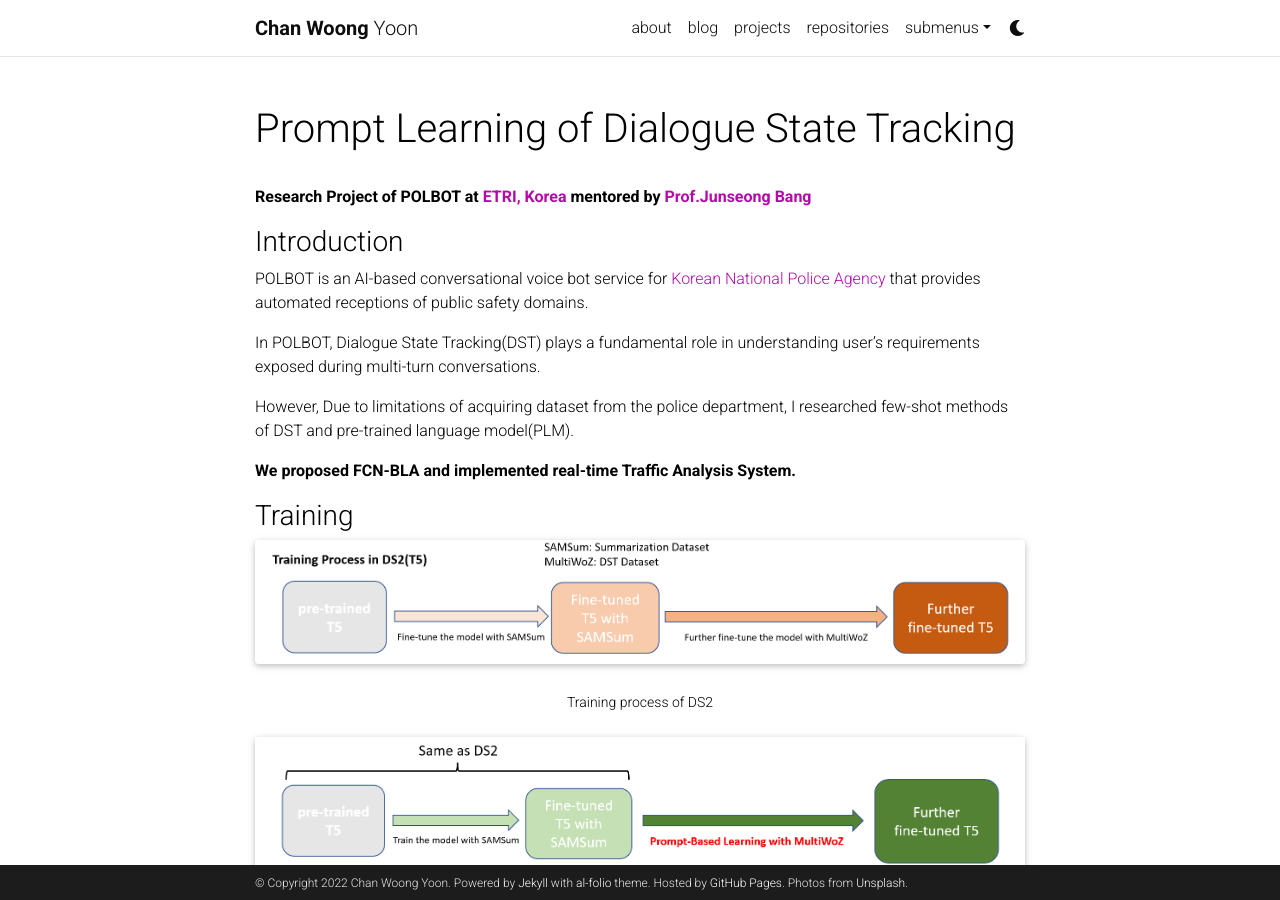
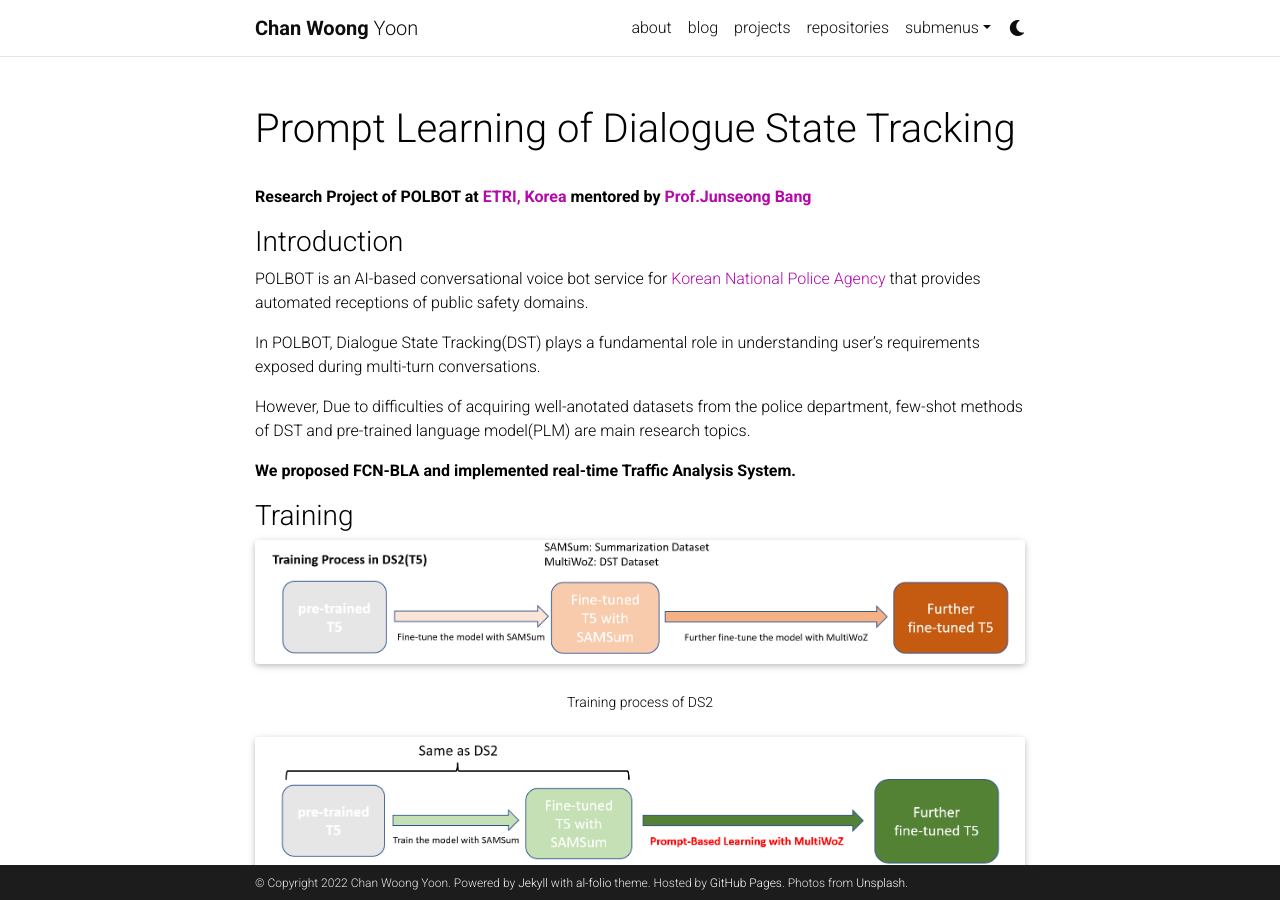
Before and after one commit to qicqock/qicqock.github.io, a Jekyll site: the page built from _projects/1_project.md, in a window 1280 px wide and 900 px high. Built offline with Jekyll 4.4.1, drawn with Linux system fonts in a browser that asks for light colours; full-size pictures stand in for the smaller copies a plugin makes; comment, search, counter and statistics services are not loaded; a style sheet for code colours, icons or effects is not loaded.

Commit message:
Update 1_project.md

```diff
--- a/_projects/1_project.md
+++ b/_projects/1_project.md
@@ -15,7 +15,7 @@ POLBOT is an AI-based conversational voice bot service for <a href="https://minw
 
 In POLBOT, Dialogue State Tracking(DST) plays a fundamental role in understanding user's requirements exposed during multi-turn conversations.
 
-However, Due to limitations of acquiring dataset from the police department, I researched few-shot methods of DST and pre-trained language model(PLM).
+However, Due to difficulties of acquiring well-anotated datasets from the police department, few-shot methods of DST and pre-trained language model(PLM) are main research topics.
 
 
 <p class="font-weight-bold"> We proposed FCN-BLA and implemented real-time Traffic Analysis System.</p>
```
